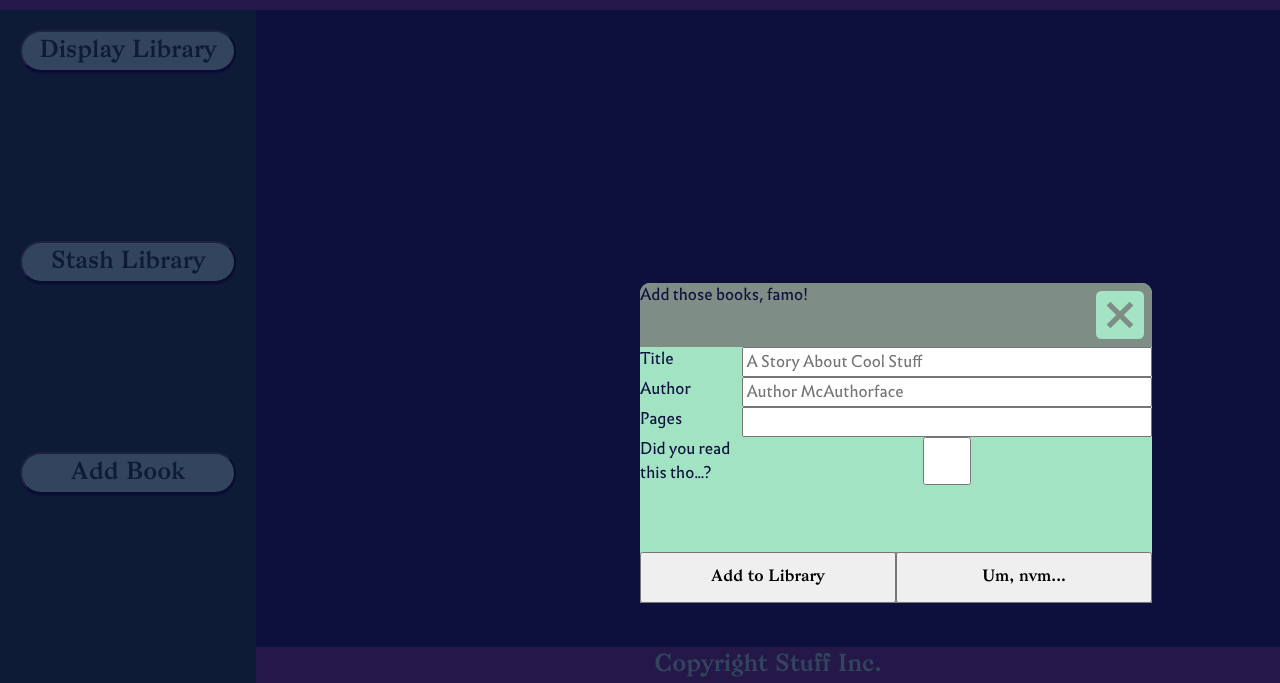
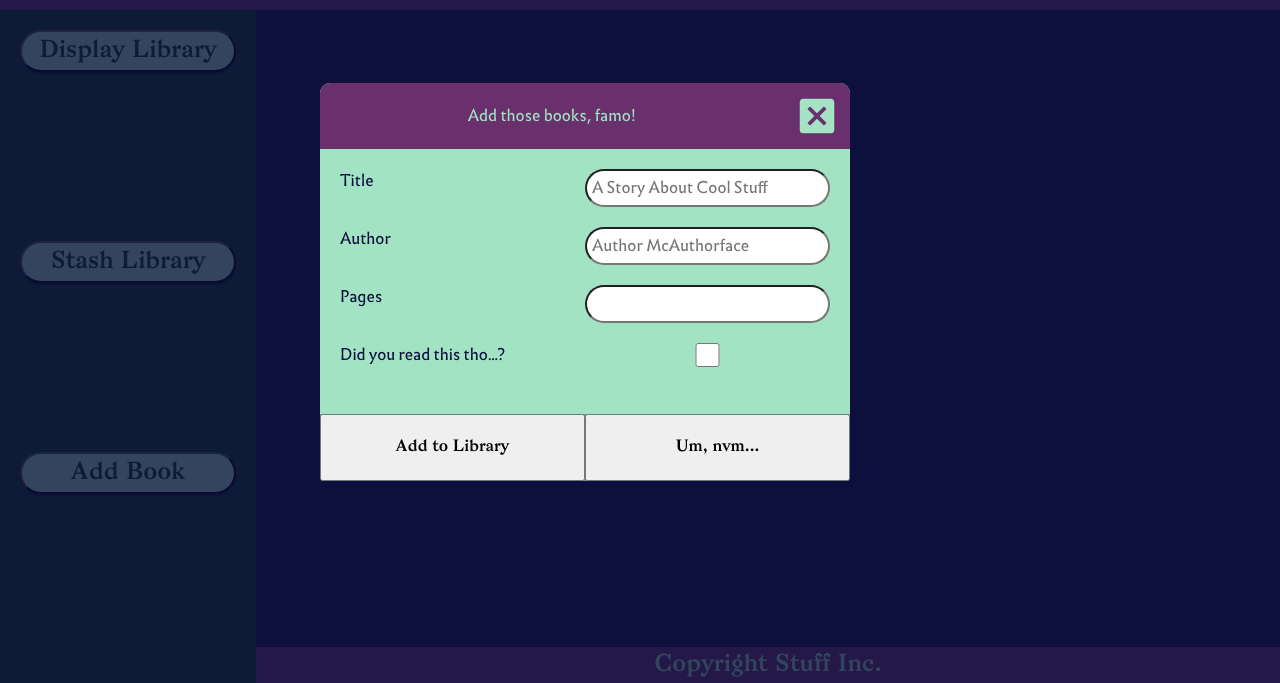
Before and after one commit to jeffbarsoum/top-js_int-js_project_library, a plain HTML site: page index.html in a window 1280 px wide. Both pictures are taken after a click on the button "Add Book". Shown: the part 117-800 px from the top of the page. Drawn offline with Linux system fonts and the light colour scheme.

Commit message:
Cleaned up Add Library modal formatting

```diff
--- a/styles.css
+++ b/styles.css
@@ -257,8 +257,8 @@
     opacity: 0.75;
     left: 0;
     top: 0;
-    width: 100vw;
-    height: 100vh;
+    width: 100%;
+    height: 100%;
     z-index: 1;
     position: fixed;
     overflow: auto;
@@ -270,10 +270,10 @@
     display: grid;
     grid-template-rows: 1fr 4fr 1fr;
     z-index: 10;
-    max-width: 40vw;
-    max-height: 40vh;
-    top: 50%;
-    left: 50%;
+    min-width: fit-content;
+    min-height: fit-content;
+    top: 25%;
+    left: 25%;
     background-color: var(--color-light-green);
     color: var(--color-dark-blue);
     border-radius: var(--border-radius);
@@ -282,11 +282,13 @@
   .modal > .box > .header {
     display: grid;
     grid-template-columns: 7fr 1fr;
-    background-color: var(--color-mid-grey);
-    color: var(--color-dark-blue);
+    background-color: var(--color-dark-purple);
+    color: var(--color-light-green);
     border-top-left-radius: var(--border-radius);
     border-top-right-radius: var(--border-radius);
     user-select: none;
+    text-align: center;
+    align-items: center;
   }
 
   .modal > .box > .footer {
@@ -295,13 +297,27 @@
     gap: 1fr;
     background-color: var(--color-mid-grey);
     color: var(--color-dark-blue);
-    border-top-left-radius: var(--border-radius);
-    border-top-right-radius: var(--border-radius);
+    border-bottom-left-radius: var(--border-radius);
+    border-bottom-right-radius: var(--border-radius);
+  }
+
+  .modal > .box > .content {
+    border-radius: 0;
+  }
+
+  .header-button {
+    padding: 10px;
   }
 
   .dialog-entry-add-library {
     display: grid;
-    grid-template-columns: 1fr 4fr;
+    grid-template-columns: 2fr 2fr;
+    margin: 20px;
+  }
+
+  .dialog-entry-add-library > input {
+    border-radius: var(--button-radius);
+    padding: 5px;
   }
 
   /*https://www.w3schools.com/css/css_tooltip.asp*/
```
